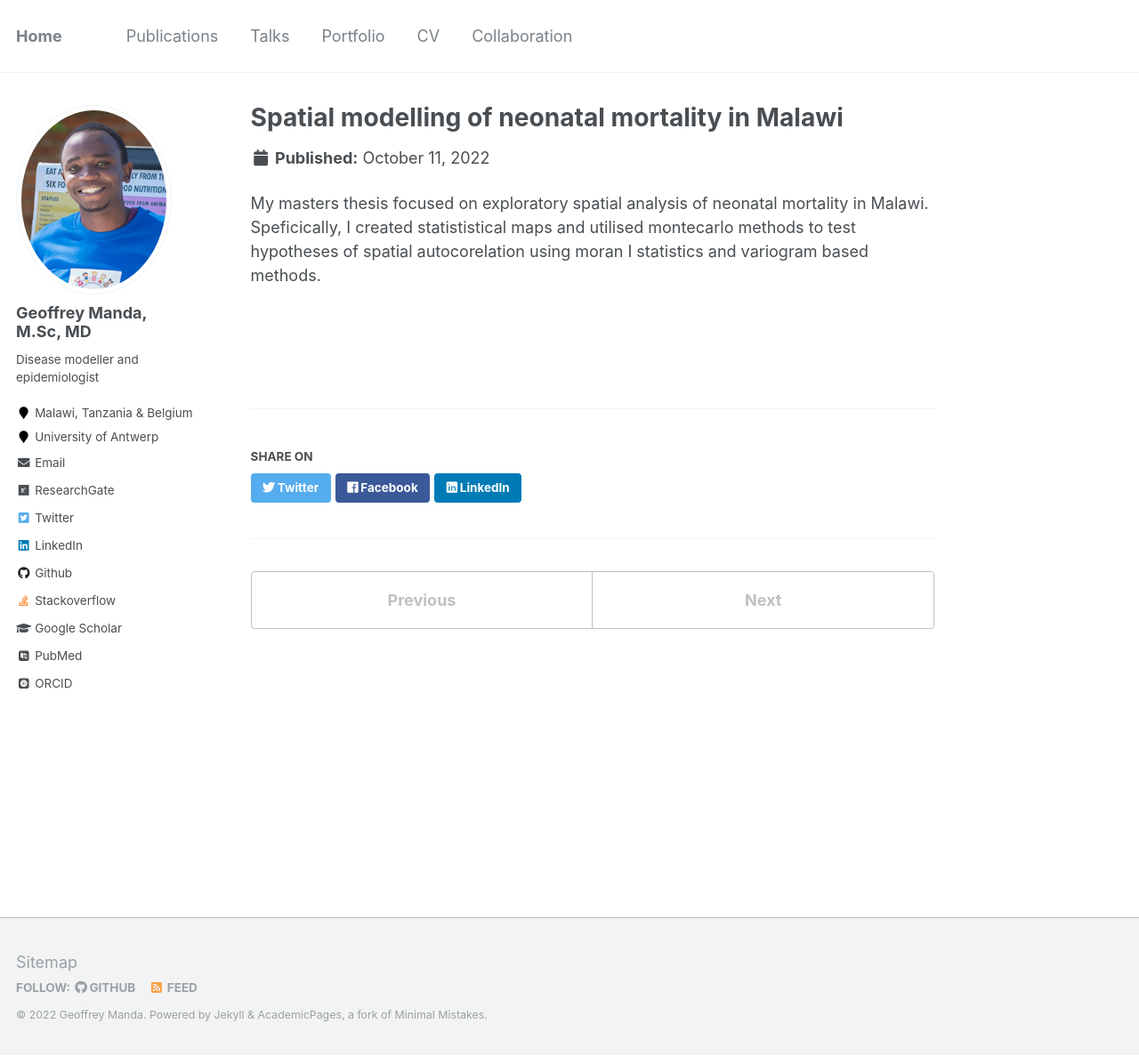
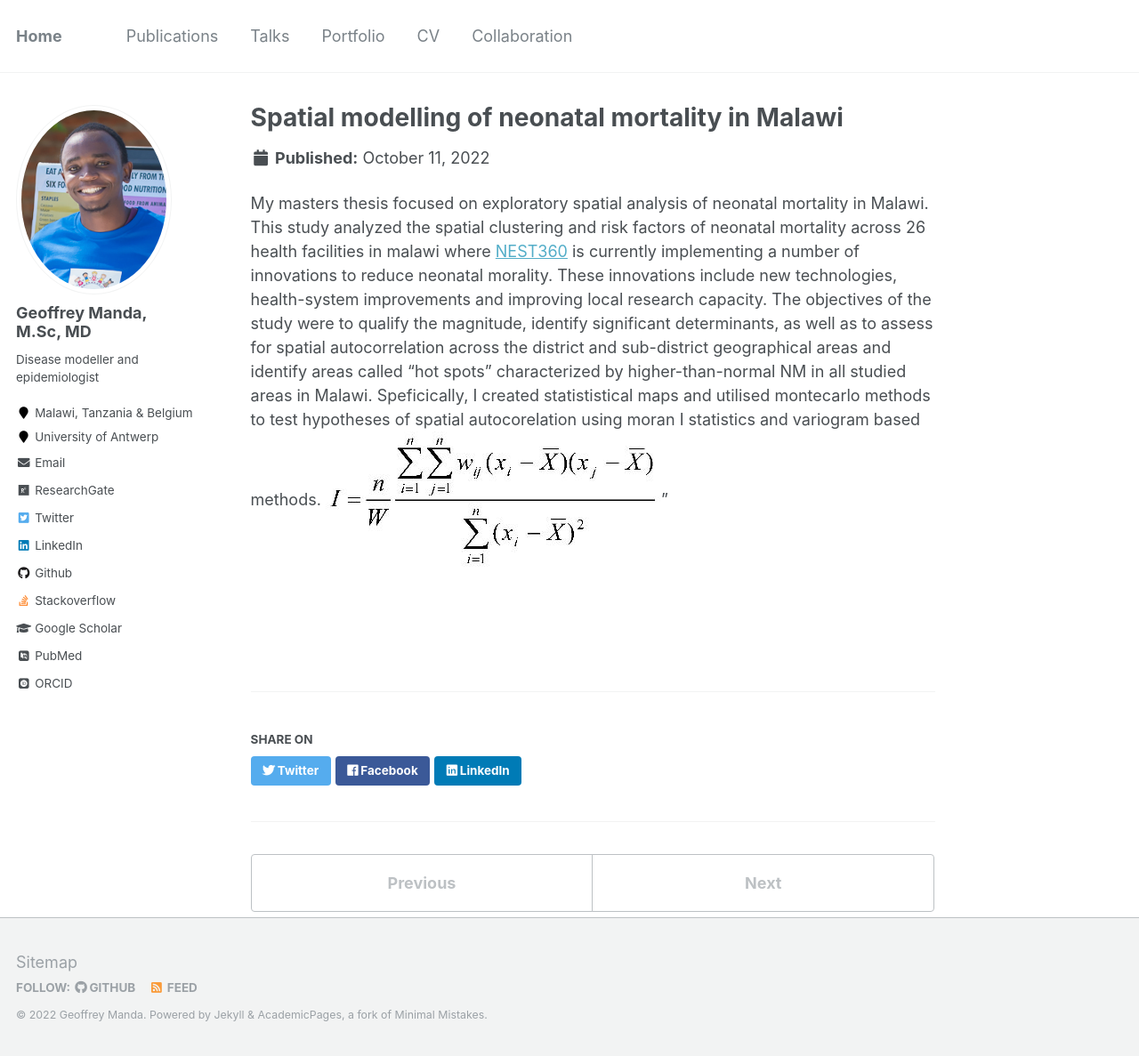
Before and after one commit to GeoffreyManda/GeoffreyManda.github.io, a Jekyll site: the page built from _portfolio/IHI_LSM.md, in a window 1280 px wide and 1187 px high. Shown: the whole window at 89% size. Built offline with Jekyll 4.4.1, drawn with Linux system fonts in a browser that asks for light colours; some web fonts are replaced.

Commit message:
Update IHI_LSM.md

```diff
--- a/_portfolio/IHI_LSM.md
+++ b/_portfolio/IHI_LSM.md
@@ -4,6 +4,7 @@ excerpt: "Objectives of this project were to explore spatial distribution of neo
 collection: portfolio
 ---
 
-My masters thesis focused on exploratory spatial analysis of neonatal mortality in Malawi. Speficically, I created statististical maps and utilised montecarlo methods to test hypotheses of spatial autocorelation using moran I statistics and variogram based methods.
+My masters thesis focused on exploratory spatial analysis of neonatal mortality in Malawi. This study analyzed the spatial clustering and risk factors of neonatal mortality across 26 health facilities in malawi where [NEST360](https://nest360.org) is currently implementing a number of innovations to reduce neonatal morality. These innovations include new technologies, health-system improvements and improving local research capacity. The objectives of the study were to qualify the magnitude, identify significant determinants, as well as to assess for spatial autocorrelation across the district and sub-district geographical areas and identify areas called “hot spots” characterized by higher-than-normal NM in all studied areas in Malawi. Speficically, I created statististical maps and utilised montecarlo methods to test hypotheses of spatial autocorelation using moran I statistics and variogram based methods.
+<img src='/images/morans_i.jpeg'>"
 
 <br/>
```
